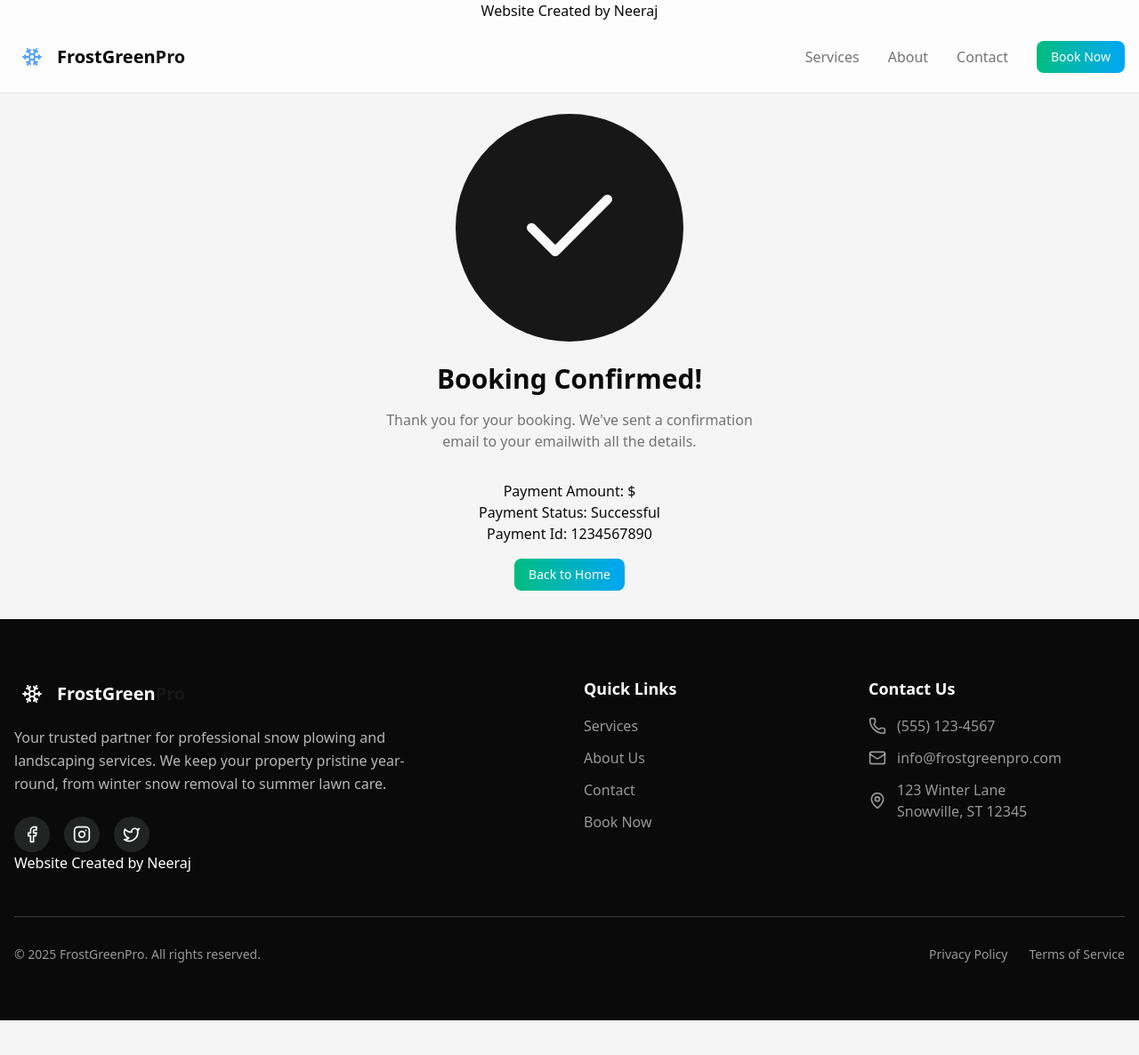
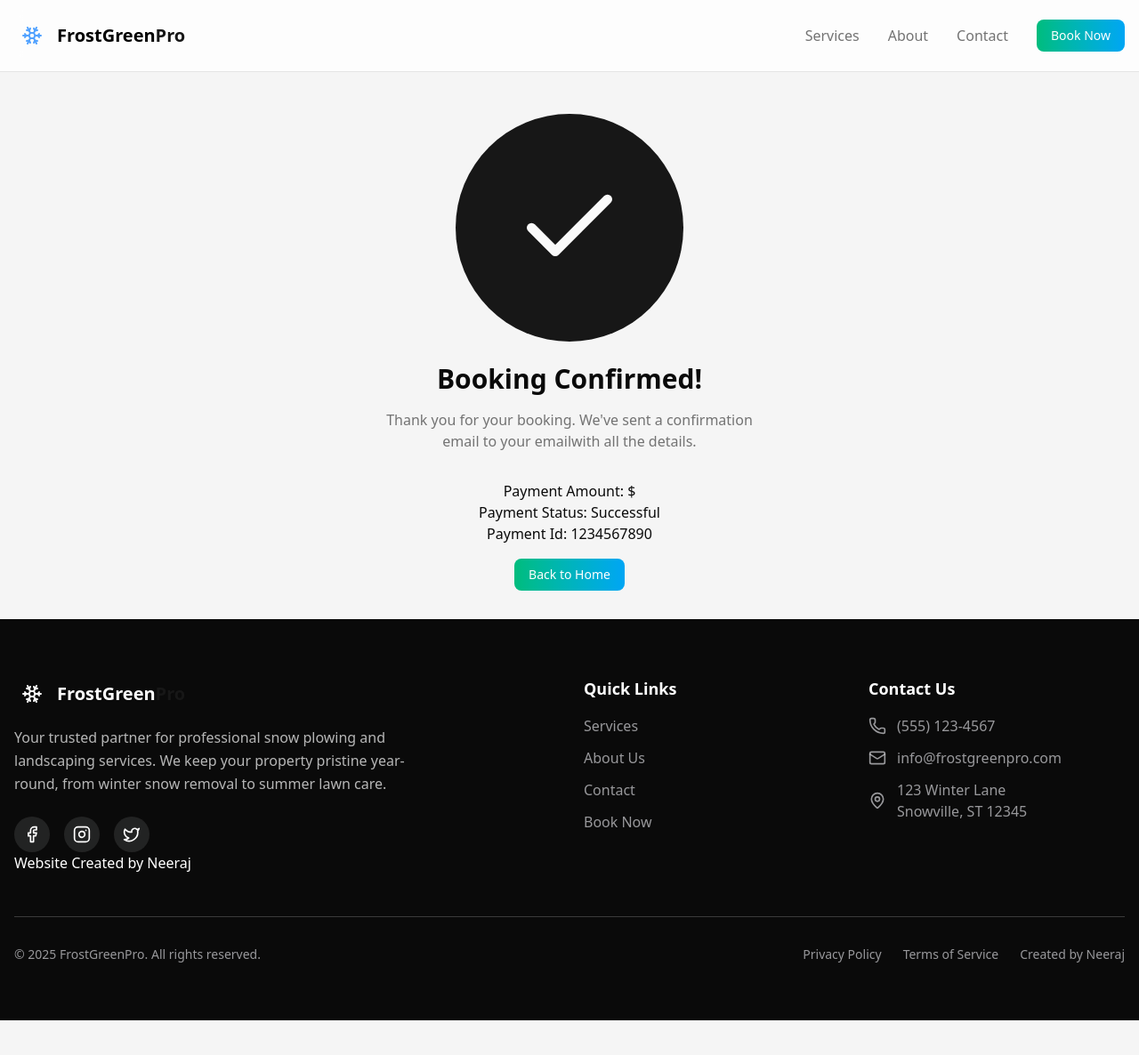
Before and after one commit to neerajneeraj365/snowplowing, a Next.js app: page /book/payment-success in a window 1280 px wide. Shown: the top 1186 px of the page at 89% size. Built offline with nearby package versions, Linux system fonts and the light colour scheme.

Commit message:
added my tag

```diff
--- a/components/globals/Homepage/Footer.tsx
+++ b/components/globals/Homepage/Footer.tsx
@@ -85,6 +85,7 @@ const Footer = () => {
           <div className="flex gap-6 text-sm">
             <a href="#" className="text-zinc-300/70 hover:text-zinc-200 transition-colors">Privacy Policy</a>
             <a href="#" className="text-zinc-300/70 hover:text-zinc-200 transition-colors">Terms of Service</a>
+            <a href="https://codewithnik.vercel.app" className="text-zinc-300/70 hover:text-zinc-200 transition-colors">Created by Neeraj</a>
           </div>
         </div>
       </div>
--- a/components/globals/Homepage/Header.tsx
+++ b/components/globals/Homepage/Header.tsx
@@ -30,7 +30,7 @@ const Header = () => {
 
   return (
     <header className="fixed top-0 left-0 right-0 z-50 bg-background/80 backdrop-blur-md border-b border-border">
-      <p className="text-center">Website Created by Neeraj</p>
+
       <div className="container mx-auto px-4">
         <div className="flex items-center justify-between h-16 md:h-20">
           {/* Logo */}
```
